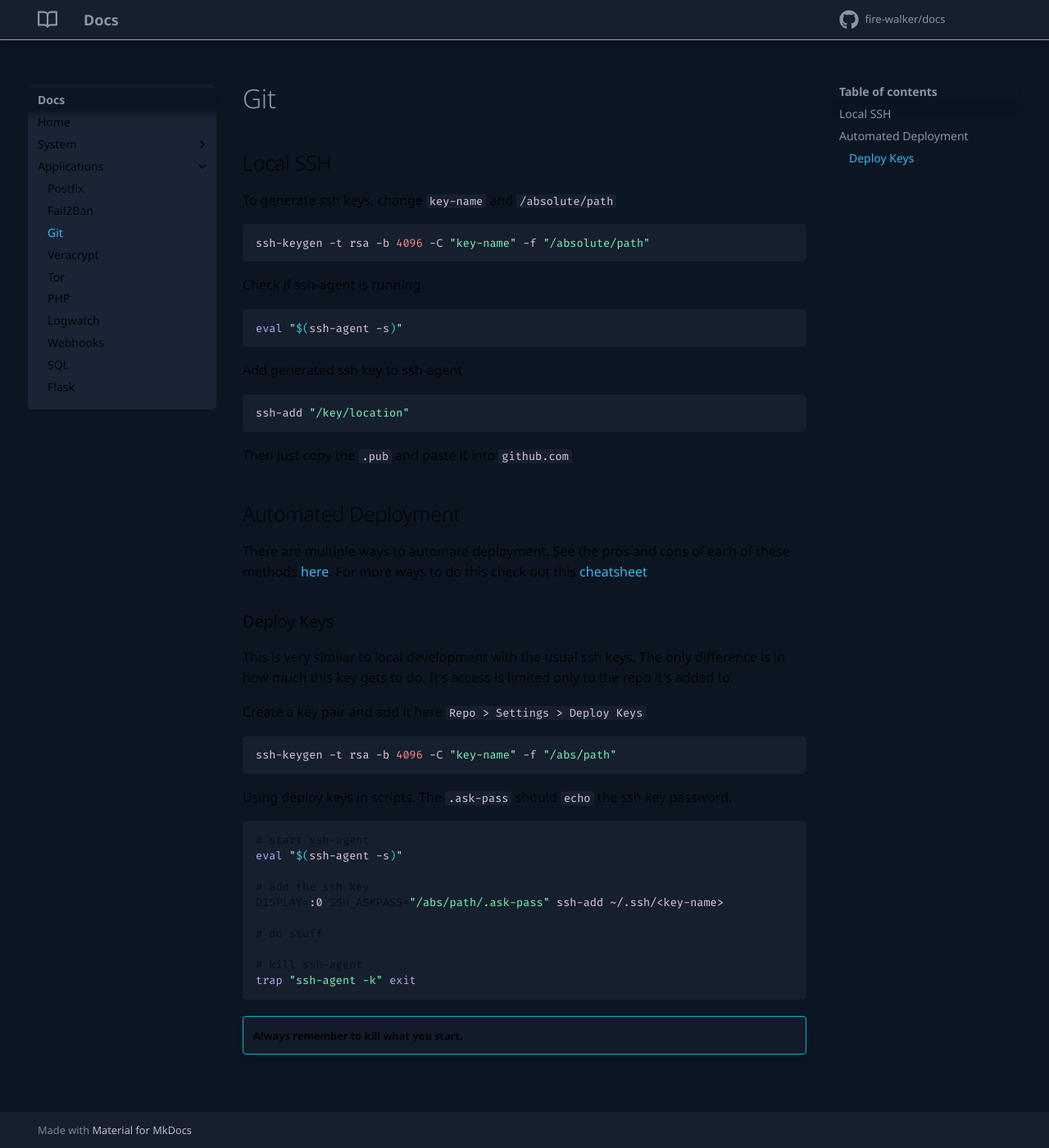
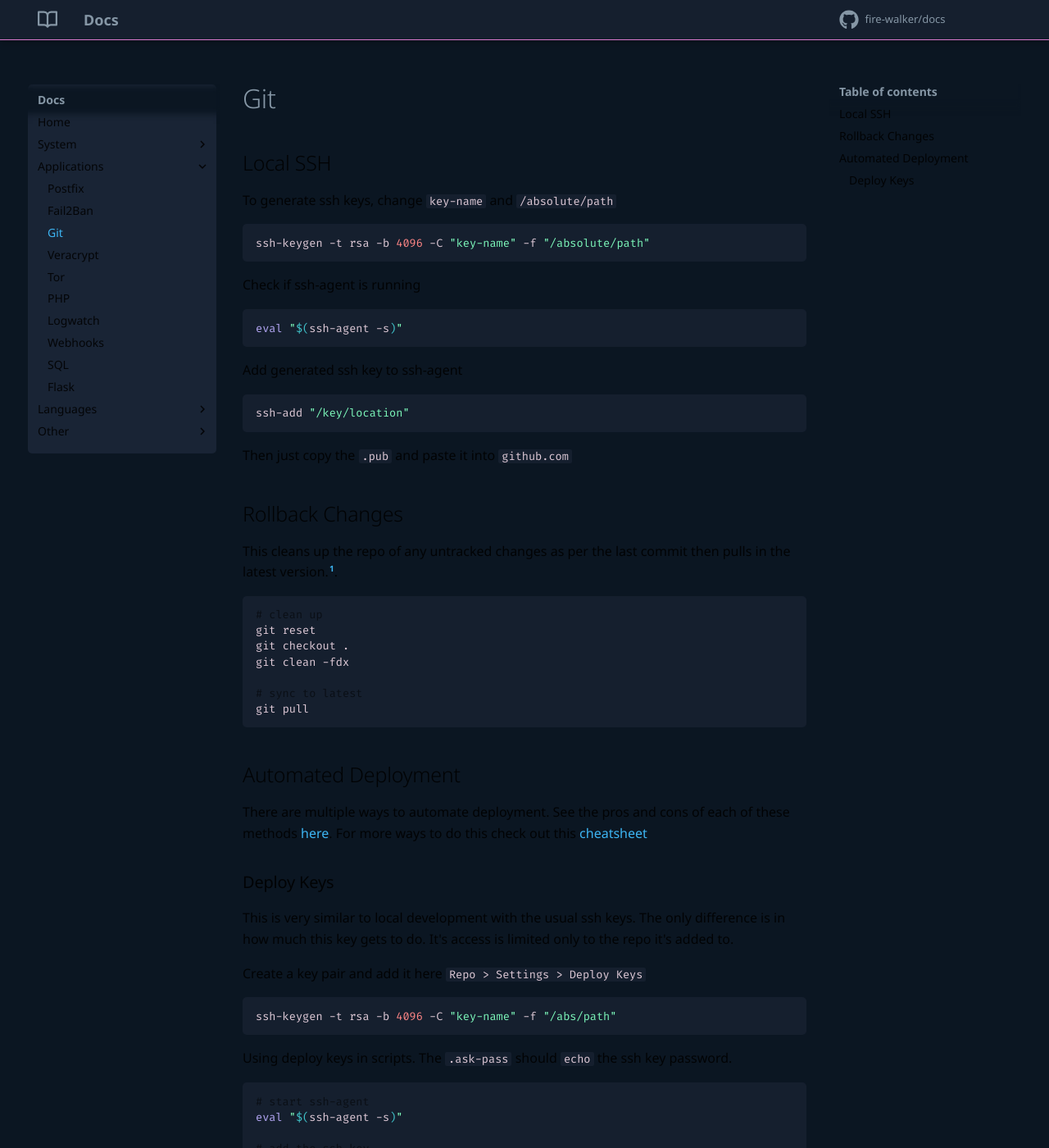
Before and after one commit to fire-walker/docs, an MkDocs documentation site: the page built from docs/pages/git.md, in a window 1280 px wide and 1400 px high. Shown: the whole window at 82% size. Built offline with MkDocs 1.6.1 and Material for MkDocs 9.7.7, drawn with Linux system fonts in a browser that asks for light colours; comment, search, counter and statistics services are not loaded; some of the changed text lies outside the part shown.

````diff
--- a/docs/pages/git.md
+++ b/docs/pages/git.md
@@ -19,6 +19,20 @@ ssh-add "/key/location"
 ```
 
 Then just copy the `.pub` and paste it into `github.com`
+
+## Rollback Changes
+
+This cleans up the repo of any untracked changes as per the last commit then pulls in the latest version.[^1].
+
+``` bash
+# clean up
+git reset
+git checkout .
+git clean -fdx
+
+# sync to latest
+git pull
+```
 
 ## Automated Deployment
 
@@ -51,3 +65,5 @@ trap "ssh-agent -k" exit
 
 !!! info ""
     **Always remember to kill what you start.**
+
+[^1]: https://stackoverflow.com/questions/14075581/git-undo-all-uncommitted-or-unsaved-changes
--- a/docs/stylesheets/custom.css
+++ b/docs/stylesheets/custom.css
@@ -13,6 +13,8 @@
   --md-code-hl-constant-color:     #b5a8f6; /* codebox const */
   --md-code-hl-number-color:       #ff8686; /* codebox number */
   --md-code-hl-keyword-color:      #40c3ca; /* codebox keywords */
+  --md-code-hl-special-color:      #f758aa; /* codebox special */
+
 
   --md-typeset-kbd-color: var(--md-code-bg-color);
 
--- a/mkdocs.yml
+++ b/mkdocs.yml
@@ -58,3 +58,7 @@ nav:
         - Webhooks:     pages/webhooks.md
         - SQL:          pages/sql.md
         - Flask:        pages/flask.md
+    - Languages:
+        - Python:       pages/python.md
+    - Other:
+        - DuckDuckGo:   pages/duckduckgo.md
````
Also changed, not shown: docs/pages/duckduckgo.md (added, +46 -0 lines), docs/pages/fail2ban.md (+2 -2 lines), docs/pages/flask.md (+1 -11 lines), docs/pages/python.md (added, +9 -0 lines).
